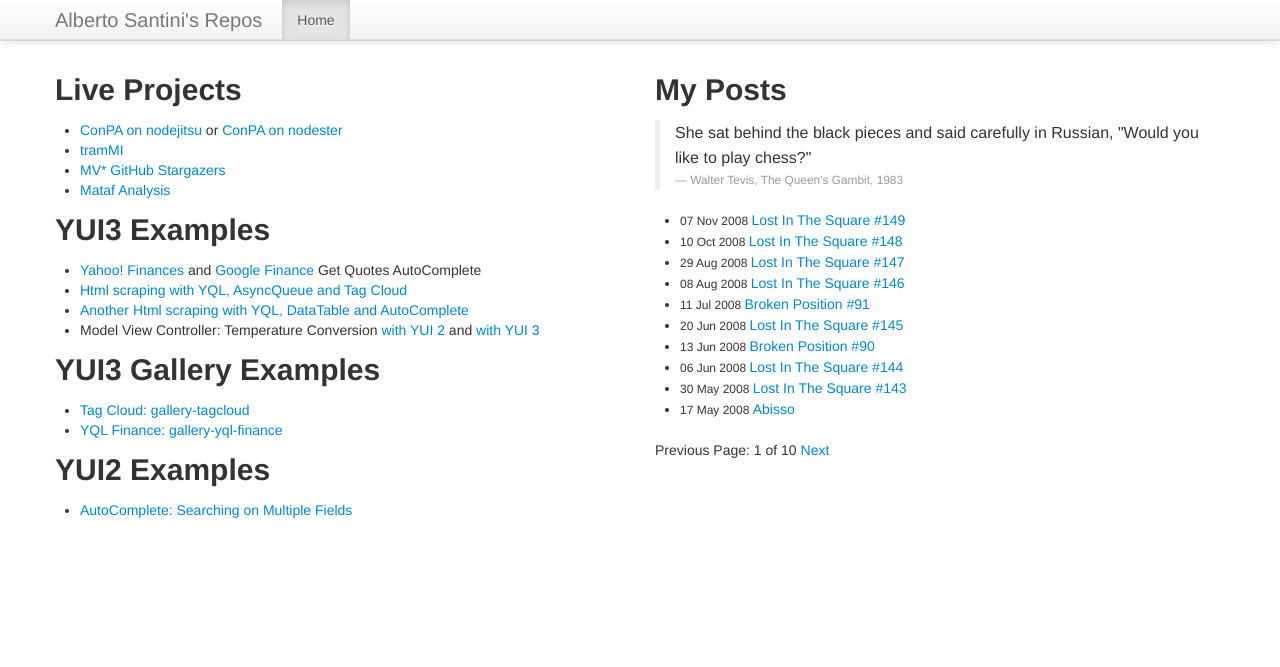
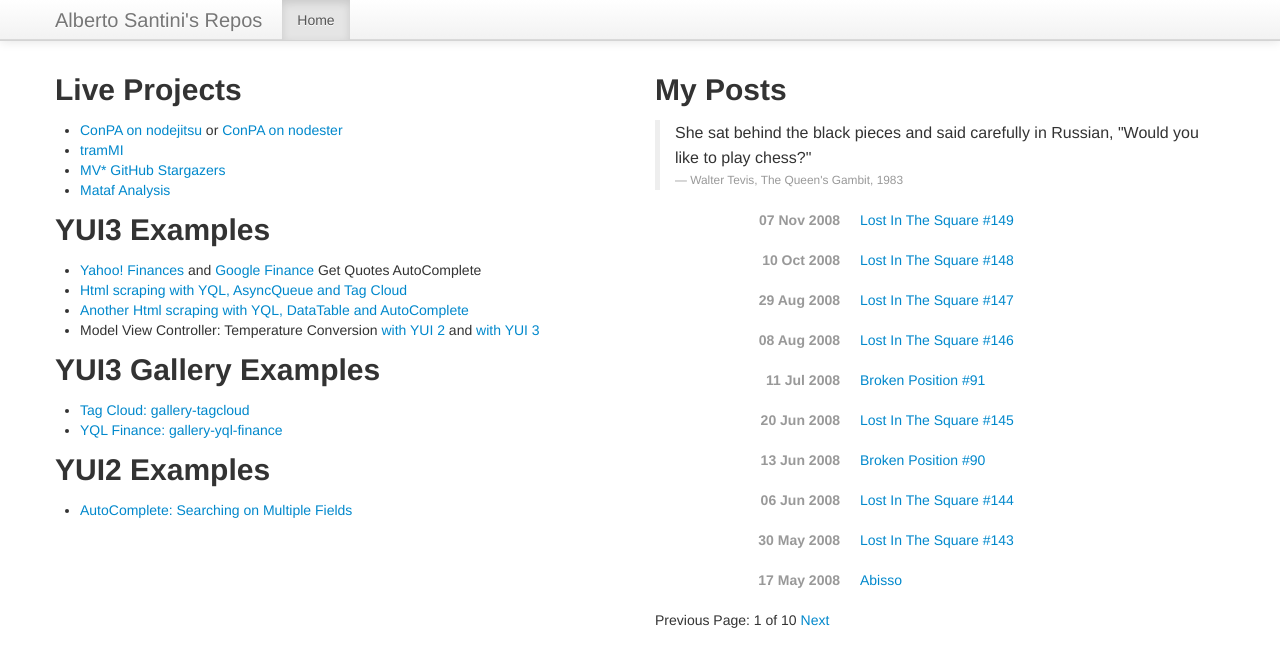
Before and after one commit to albertosantini/albertosantini.github.com, a Jekyll site: the page built from index.html, in a window 1280 px wide. Shown: the top 667 px of the page. Built offline with Jekyll 4.4.1, drawn with Linux system fonts in a browser that asks for light colours; the list of posts is cut into pages by our own code.

Commit message:
Remove post-date class.

```diff
--- a/_layouts/default.html
+++ b/_layouts/default.html
@@ -15,11 +15,6 @@
     <style>
         body {
             padding-top: 60px;
-        }
-
-        .post-date {
-            font-size: 12px;
-            font-weight: normal;
         }
     </style>
 
--- a/_layouts/post.html
+++ b/_layouts/post.html
@@ -1,5 +1,6 @@
 ---
 layout: default
 ---
-<h1>{{ page.title }} <span class="post-date">{{ page.time }}</span></h1>
+<h1>{{ page.title }}</h1>
 {{ content }}
+<p><small>Posted at {{ page.time }}</small></p>
--- a/index.html
+++ b/index.html
@@ -85,10 +85,10 @@
 
     <ul class="posts">
          {% for post in paginator.posts %}
-         <li>
-             <span class="post-date"> {{ post.date | date_to_string }} </span>
-             <a href="{{ post.url }}"> {{ post.title }} </a>
-         </li>
+         <dl class="dl-horizontal">
+             <dt class="muted"> {{ post.date | date_to_string }} </dt>
+             <dd><a href="{{ post.url }}"> {{ post.title }} </a></dd>
+         </dl>
          {% endfor %}
      </ul>
 
```
